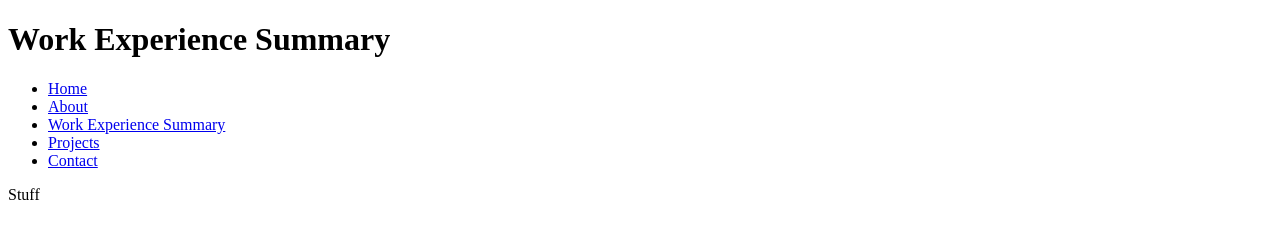
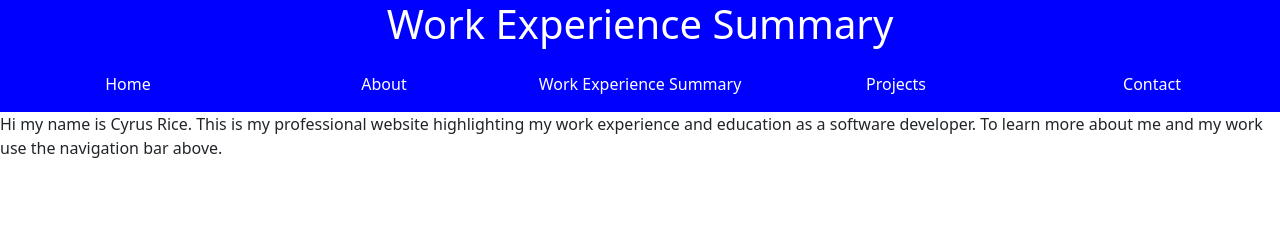
Before and after one commit to CyrusRice/CyrusRice.github.io, a plain HTML site: page work.html in a window 1280 px wide. Drawn offline with nearby package versions, Linux system fonts and the light colour scheme.

Commit message:
Fixed up navbar to look nice

```diff
--- /dev/null
+++ b/styles.css
@@ -0,0 +1,35 @@
+.header {
+    text-align: center;
+    background-color: blue;
+    color: white;
+}
+
+.main {
+    background-color: aqua;
+}
+
+/*
+#statement {
+    position: absolute;
+    top: 50%;
+    text-align: center;
+    margin: 20px;
+    font-weight: bold;
+}
+*/
+
+.nav-link {
+    height: 100%;
+    color: white !important;
+}
+
+.nav-link:hover {
+    background-color: aqua;
+    color: black !important;
+}
+
+@media (min-width: 768px) {
+    .nav-item {
+        width: 20%;
+    }
+}
--- a/work.html
+++ b/work.html
@@ -5,30 +5,42 @@
     <meta name="viewport" content="width=device-width, initial-scale=1.0" />
     <meta http-equiv="X-UA-Compatible" content="ie=edge" />
     <title>Work</title>
+    <link rel="stylesheet" href="styles.css" />
+    <link
+      rel="stylesheet"
+      href="https://cdn.jsdelivr.net/npm/bootstrap@5.0.2/dist/css/bootstrap.min.css"
+    />
   </head>
   <body>
+    <div class="header">
       <h1>Work Experience Summary</h1>
-    <nav>
-      <ul>
-        <li>
-          <a href='index.html'>Home</a>
+      <div class="d-flex justify-content-around">
+        <nav class="navbar navbar-expand-md w-100">
+          <ul class="navbar-nav w-100">
+            <li class="nav-item">
+              <a class="nav-link" href='index.html'>Home</a>
             </li>
-        <li>
-          <a href='about.html'>About</a>
+            <li class="nav-item">
+              <a class="nav-link" href='about.html'>About</a>
             </li>
-        <li>
-          <a href='work.html'>Work Experience Summary</a>
+            <li class="nav-item">
+              <a class="nav-link" href='work.html'>Work Experience Summary</a>
             </li>
-        <li>
-          <a href='projects.html'>Projects</a>
+            <li class="nav-item">
+              <a class="nav-link" href='projects.html'>Projects</a>
             </li>
-        <li>
-          <a href='contact.html'>Contact</a>
+            <li class="nav-item">
+              <a class="nav-link" href='contact.html'>Contact</a>
             </li>
           </ul>
         </nav>
-    <p>
-        Stuff
+      </div>
+    </div>
+    <div class="body">
+      <p class="statement">
+        Hi my name is Cyrus Rice. This is my professional website highlighting my work experience and education as a software developer. To learn more about me and my work
+        use the navigation bar above.
       </p>
+    </div>
   </body>
 </html>
```
Also changed, not shown: about.html (+23 -13 lines), contact.html (+23 -13 lines), index.html (+24 -13 lines), projects.html (+23 -13 lines). Lines whose indentation alone changed are shown as unchanged.
